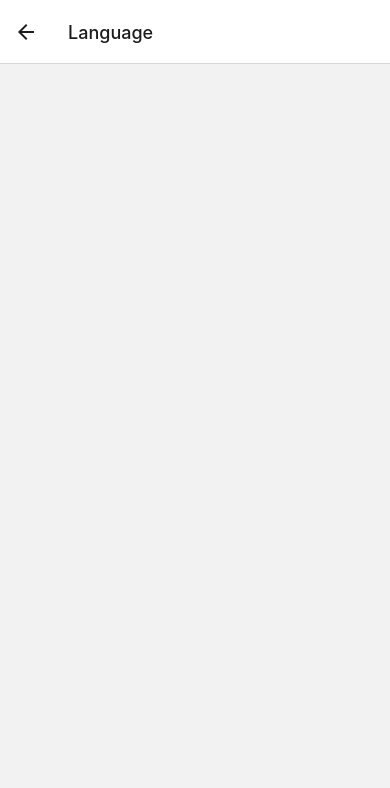
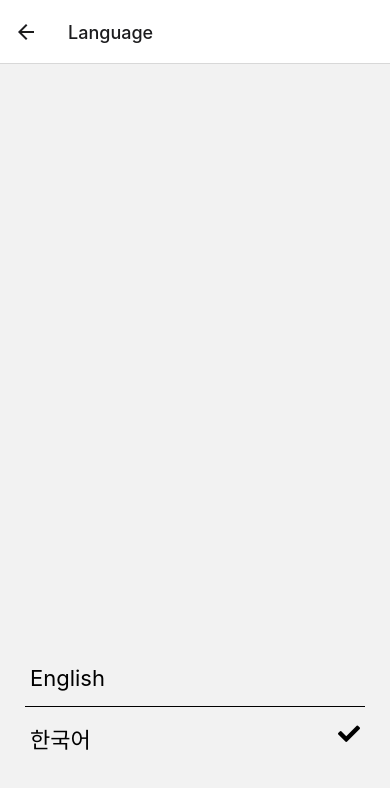
Before and after one commit to gincheong/clone-ada, a React Native app: screen /Language in a window 390 px wide. Shown: the top 788 px of the page. Built offline with nearby package versions, Linux system fonts and the light colour scheme.

Commit message:
feat(LanguageScreen): 언어 설정할 수 있는 UI 구성, Redux와 연결

```diff
--- /dev/null
+++ b/src/components/LanguageList/LanguageList.tsx
@@ -0,0 +1,35 @@
+import React from 'react';
+import { useSelector } from 'react-redux';
+import { View } from 'react-native';
+// components
+import LanguageListItem from './LanguageListItem';
+import HorizontalRule from '../HorizontalRule/HorizontalRule';
+// interfaces
+import { languages } from '../../reducers/LocaleInterfaces';
+import { RootState } from '../../stores';
+// styles
+import theme from '../../assets/theme';
+
+const LanguageList = () => {
+  return (
+    <>
+      {Object.entries(languages).map((each, idx) => {
+        const [key, val] = each;
+
+        return (
+          <View key={idx}>
+            <LanguageListItem
+              locale={key as keyof typeof languages}
+              display={val}
+            />
+            {idx < Object.keys(languages).length - 1 && (
+              <HorizontalRule color={theme.color.black} width={1} />
+            )}
+          </View>
+        );
+      })}
+    </>
+  );
+};
+
+export default LanguageList;
--- /dev/null
+++ b/src/components/LanguageList/LanguageListItem.tsx
@@ -0,0 +1,49 @@
+import React from 'react';
+import { useDispatch, useSelector } from 'react-redux';
+import { StyleSheet, Text, TouchableOpacity, View } from 'react-native';
+import FontAwesome5Icon from 'react-native-vector-icons/FontAwesome5';
+// actions
+import { LocaleAction } from '../../reducers/LocaleSlice';
+// interfaces
+import { RootState } from '../../stores';
+import { LanguageListItemProps } from './interfaces';
+// styles
+import theme from '../../assets/theme';
+
+const LanguageListItem = (props: LanguageListItemProps) => {
+  const { display } = props;
+  const { locale } = useSelector((state: RootState) => state.LocaleReducer);
+  const dispatch = useDispatch();
+
+  return (
+    <TouchableOpacity
+      onPress={() => dispatch(LocaleAction.setLocale(props.locale))}>
+      <View style={styles.listItem}>
+        <Text style={styles.listItemText}>{display}</Text>
+        {locale === props.locale && (
+          <FontAwesome5Icon
+            name="check"
+            size={theme.font.large}
+            style={styles.check}
+          />
+        )}
+      </View>
+    </TouchableOpacity>
+  );
+};
+
+const styles = StyleSheet.create({
+  listItem: {
+    margin: 10,
+  },
+  listItemText: {
+    color: theme.color.black,
+    fontSize: theme.font.large,
+  },
+  check: {
+    position: 'absolute',
+    alignSelf: 'flex-end',
+  },
+});
+
+export default LanguageListItem;
--- /dev/null
+++ b/src/components/LanguageList/interfaces.ts
@@ -0,0 +1,7 @@
+// interfaces
+import { languages } from '../../reducers/LocaleInterfaces';
+
+export interface LanguageListItemProps {
+  locale: keyof typeof languages;
+  display: string;
+}
--- a/src/screens/SettingScreen/LanguageScreen.tsx
+++ b/src/screens/SettingScreen/LanguageScreen.tsx
@@ -2,16 +2,27 @@ import React from 'react';
 import { StackScreenProps } from '@react-navigation/stack';
 // interfaces
 import { StackProps } from '../interfaces';
-import { Text, View } from 'react-native';
+import { StyleSheet, View } from 'react-native';
+// styles
+import LanguageList from '../../components/LanguageList/LanguageList';
 
 const LanguageScreen = ({
   navigation,
 }: StackScreenProps<StackProps, 'Language'>) => {
   return (
-    <View>
-      <Text></Text>
+    <View style={styles.container}>
+      <LanguageList />
     </View>
   );
 };
 
+const styles = StyleSheet.create({
+  container: {
+    flex: 1,
+    justifyContent: 'flex-end',
+    padding: 20,
+    paddingBottom: 80,
+  },
+});
+
 export default LanguageScreen;
```
